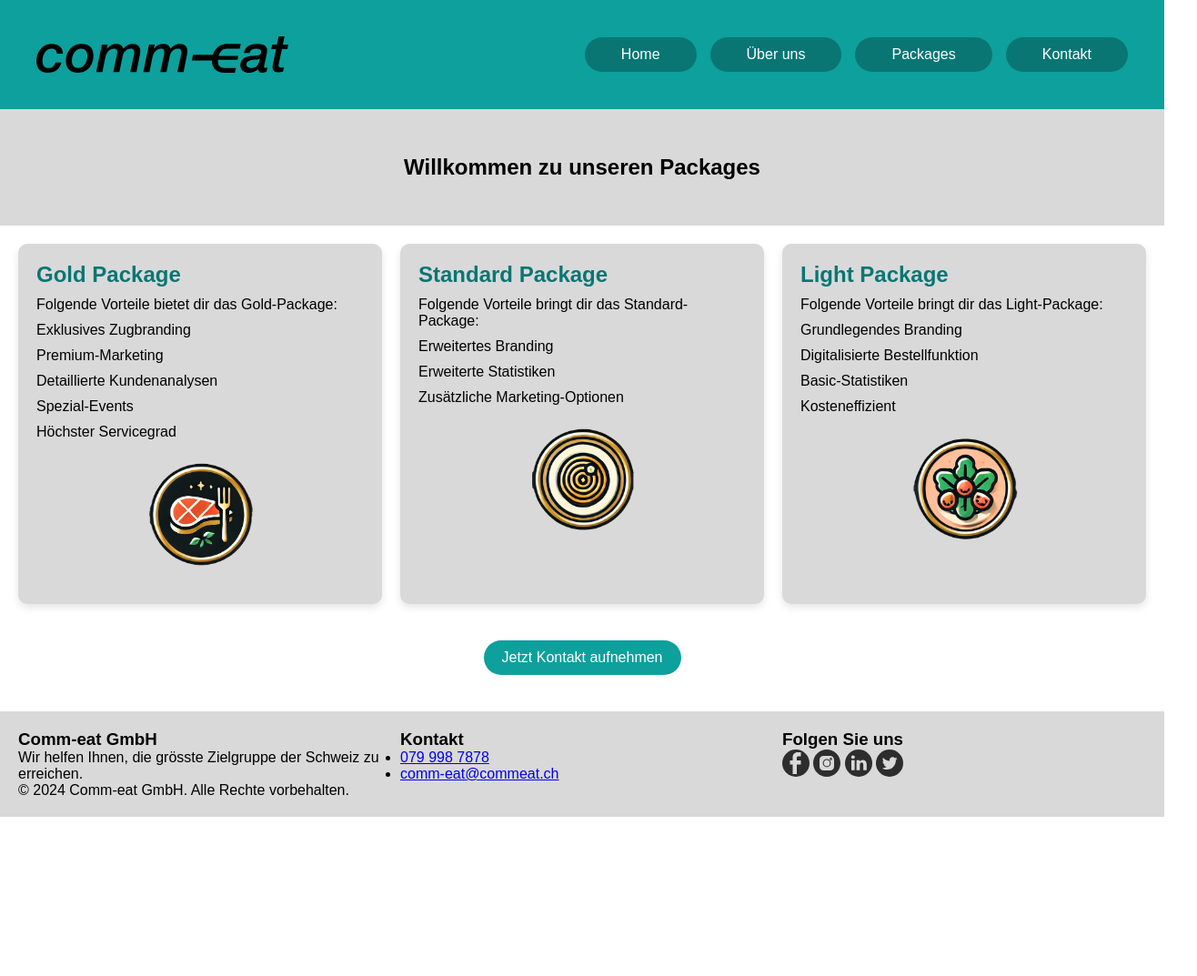
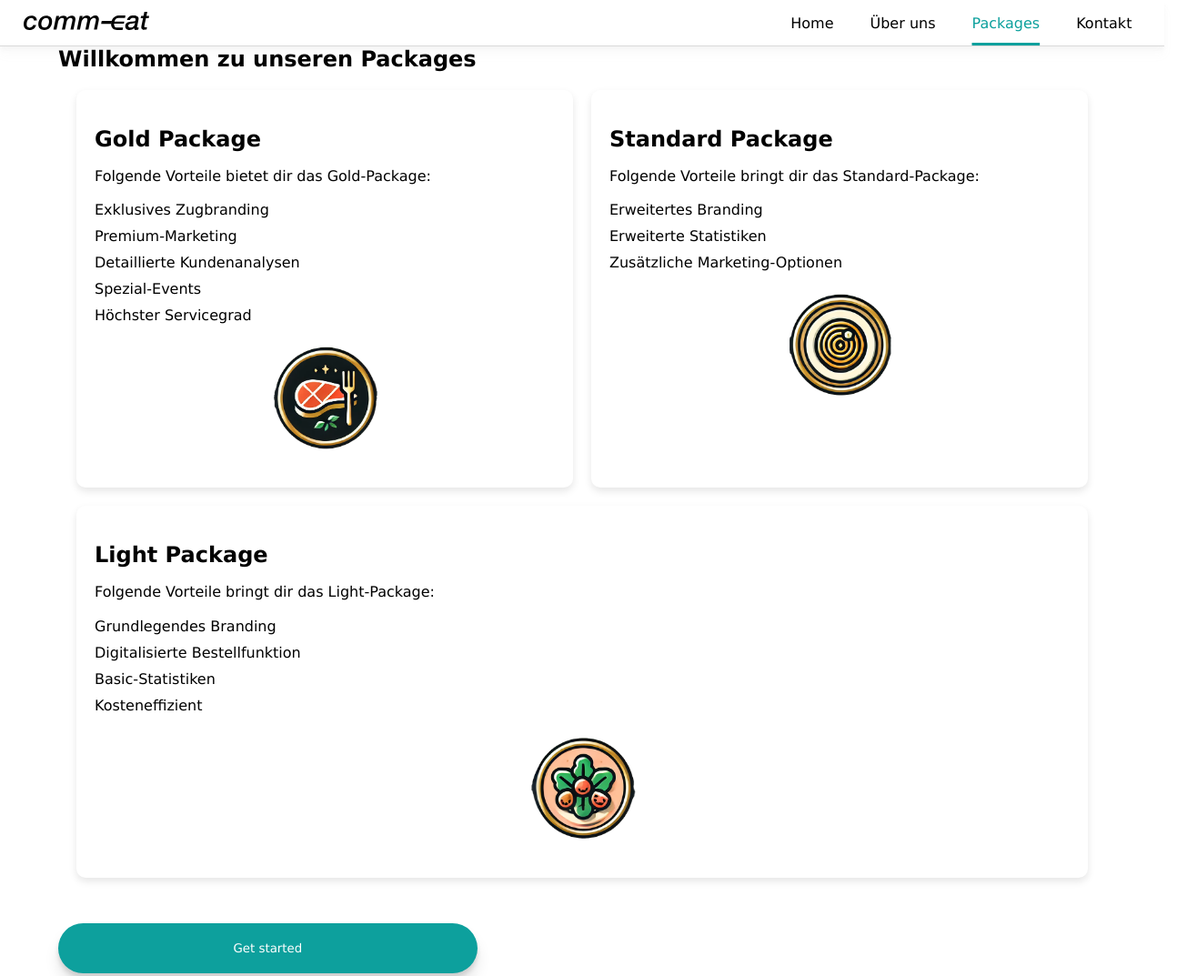
Before and after one commit to StellaBollinger/comm-eat-3, a plain HTML site: page pages/packages/packages.html in a window 1280 px wide. Shown: the top 1073 px of the page at 91% size, 1316 px wide, since content can reach past the window. Before the commit the page ends 898 px from the top, so only its background shows below. Drawn offline with Linux system fonts and the light colour scheme.

Commit message:
packeges

```diff
--- a/pages/packages/packages.css
+++ b/pages/packages/packages.css
@@ -1,511 +1,160 @@
-/*:root {
+:root {
+    /* Farben */
     --primary: #0DA09D;
-    --primary-hover: #097674;
-    --SBB-red: #eb0000;
-    --UI-light: #d9d9d9;
-    --UI-dark: #b9b9b9;
-    --primary-transparent: rgba(13, 160, 157, 0.8);
+    --primary_hover: #097674;
+    --SBB_red: #eb0000;
+    --SBB_red_hover: #b40000;
+    --UI: #d9d9d9;
+    --UI_dark: #b9b9b9;
+
+    --primary-alpha-20: rgba(13, 160, 157, .2);
 }
 
-* {
-    box-sizing: border-box;
-    font-family: Arial, Helvetica, sans-serif;
-    margin: 0;
+*{
+    font-family: 'Lucida Sans', 'Lucida Sans Regular', 'Lucida Grande', 'Lucida Sans Unicode', Geneva, Verdana, sans-serif;
+}
+
+h1{
+    margin: 0px;
+}
+
+h2{
+    font-weight: 800;
+    font-size: 1.5em;
+    text-align: left;
+    color:black;
+}
+
+h3{
+    font-weight: 800;
+    font-size: 1.3em;
+    text-align: left;
+    color:black;
+}
+
+h4{
+    text-align: left;
+    color: black;
+}
+
+p{
+    font-weight: 200;
+    font-size: 1em;
+    line-height: 1.4;
+    text-align: left;
+    color: black;
+}
+
+ul{
+    list-style: none;
     padding: 0;
+}
+
+
+a{
+    color: var(--primary);
+    text-decoration: none;
+}
+
+a:hover{
+    color: var(--primary_hover)
+}
+
+
+button{
+    width: 40%;
+    font-weight: 200;
+    border-radius: 40px;
+    border:0px;
+    padding:20px;
+    margin-top:30px;
+    background-color: var(--primary);
+    color: white;
+    box-shadow: 0 12px 16px 0 rgba(0,0,0,0.10),0 5px 5px 0 rgba(0, 0, 0, 0.11);
+    display: flex;
+    align-items: center;
+    justify-content: center;
+}
+
+button:hover {
+    background-color: var(--primary_hover);
+}
+
+main{
+    display: flex; /*Übergeordnetes Element*/
+    flex-direction: column;
+    justify-content: center; /*Untergeordnete Elemente (div und form) in Horinzontale Linie in der Mitte anorden*/
+    width: 90%;
+    align-self: center;
 }
 
 body {
     display: flex;
     flex-direction: column;
-    min-height: 100vh;
+    margin:0px;
+    padding: 0px;
 }
 
-header {
-    background-color: var(--primary);
-    color: white;
+/*Style Navigation Mobile*/
+nav{
     display: flex;
+    flex-direction: column;
+    align-items: center;
     justify-content: space-between;
-    align-items: center;
-    padding: 40px 40px;
-    position: sticky;
-    top: 0;
-    z-index: 1000;
-}
-
-header img {
-    height: 40px;
-    filter: invert(1);
+    height: 82px;
+    border-style: solid;
+    border-color: var(--UI);
+    border-width: 0px 0px 1px 0px;
+    box-shadow: 0 10px 10px 0 rgba(181, 181, 181, 0.038),0 4px 4px 0 rgba(189, 189, 189, 0.11);
 }
 
 nav ul {
     display: flex;
-    gap: 15px;
+    flex-direction: row;
+    justify-content: space-between;
     list-style: none;
+    padding: 0px;
+}
+
+.logo img{
+    height: 20px;
 }
 
 nav li {
-    padding: 10px 40px;
-    border-radius: 20px;
-    background-color: var(--primary-hover);
-    transition: all 0.2s ease;
+    padding: 10px 10px;
+    color: black;
+}
 
+nav .active li {
+    color: var(--primary);
+    text-decoration: underline;
+    text-decoration-color:var(--primary);
+    text-decoration-thickness: 3px;
+    text-underline-offset: 16px;
 }
 
 nav a {
     text-decoration: none;
-    color: white;
-    font-size: 16px;
+    font-size: 1em;
 }
 
-nav li:hover {
-    background-color: var(--SBB-red);
-}
+/*Style Navigation Desktop*/
+@media(min-width:768px){
 
-.hero {
-    text-align: center;
-    background-color: var(--UI-light);
-    padding: 50px;
-}
-
-.packages {
+    /*Navigation*/
+    nav{
     display: flex;
-    gap: 20px;
-    margin: 20px 40px;
-}
-
-.package {
-    flex: 1;
-    padding: 20px;
-    background-color: var(--UI-light);
-    border-radius: 10px;
-    box-shadow: 0 4px 8px rgba(0, 0, 0, 0.1);
-}
-
-.package h2 {
-    color: var(--primary-hover);
-    margin-bottom: 10px;
-}
-
-.package ul {
-    list-style: none;
-    padding: 0;
-    margin: 10px 0;
-    min-height: 120px;
-}
-
-.package ul li {
-    margin: 10px 0;
-    font-size: 16px;
-}
-
-.package img {
-    height: 200px;
-    width: auto;
-    border-radius: 5px;
-    margin-top: 5px;
-    align-self: center;
-
-}
-
-
-.cta {
-    text-align: center;
-    margin: 40px 0;
-}
-
-.cta .button {
-    display: inline-block;
-    text-decoration: none;
-    background-color: var(--primary);
-    color: white;
-    font-size: 20px;
-    padding: 10px 20px;
-    border-radius: 50px;
-    transition: transform 0.3s;
-}
-
-.cta .button:hover {
-    transform: scale(1.05);
-    background-color: var(--primary-hover);
-}
-
-footer {
-    background-color: var(--UI-light);
-    color: white;
-    padding: 40px 20px;
-    text-align: left;
-
-}
-
-.footer-content {
-    display: flex;
-    flex-wrap: wrap; Flexibles Layout für mobile Ansichten
+    flex-direction: row;
+    align-items: center;
     justify-content: space-between;
-    gap: 200px;
-    margin-bottom: 20px;
-    padding: 40px;
-}
-
-.footer-content div {
-    flex: 1; Gleiche Breite der Spalten
-    min-width: 200px;
-justify-content: left;
-}
-
-.footer-about h3,
-.footer-contact h3,
-.footer-social h3 {
-    font-size: 20px;
-    margin-bottom: 10px;
-
-}
-
-.footer-about p {
-    font-size: 16px;
-    line-height: 1.5;
-}
-
-.footer-contact ul {
-    list-style: none;
-    padding: 0;
-}
-
-.footer-contact li {
-    margin-bottom: 10px;
-    font-size: 16px;
-}
-
-.footer-contact a {
-    text-decoration: none;
-    color: white;
-    transition: color 0.3s ease;
-
-}
-
-.footer-contact a:hover {
-color: var(--SBB-red);
-}
-
-.footer-social .social-icons {
-    display: flex;
-    gap: 10px;
-
-}
-
-.footer-social img {
-    width: 30px;
-    height: 30px;
-}
-
-.footer-bottom {
-    border-top: 1px solid var(--UI-dark);
-    padding-top: 20px;
-    font-size: 14px;
-    color: var(--UI-dark);
-    text-align: center;
-} */
-
-
-/*
-:root {
-    --primary: #0DA09D;
-    --primary-hover: #097674;
-    --SBB-red: #eb0000;
-    --UI-light: #d9d9d9;
-    --UI-dark: #b9b9b9;
-}
-
-* {
-    box-sizing: border-box;
-    font-family: Arial, Helvetica, sans-serif;
-    margin: 0;
-    padding: 0;
-}
-
-body {
-    display: flex;
-    flex-direction: column;
-    min-height: 100vh;
-}
-
-header {
-    background-color: var(--primary);
-    color: white;
-    display: flex;
-    justify-content: space-between;
-    align-items: center;
-    padding: 40px;
-    position: sticky;
-    top: 0;
-    z-index: 1000;
-}
-
-header img {
-    height: 40px;
-}
-
-nav ul {
-    display: flex;
-    gap: 15px;
-    list-style: none;
-}
-
-nav li {
-    padding: 10px 40px;
-    border-radius: 20px;
-    background-color: var(--primary-hover);
-    transition: all 0.2s ease;
-}
-
-nav a {
-    text-decoration: none;
-    color: white;
-    font-size: 16px;
-}
-
-nav li:hover {
-    background-color: var(--SBB-red);
-}
-
-.hero {
-    text-align: center;
-    background-color: var(--UI-light);
-    padding: 50px;
-}
-
-.packages {
-    display: flex;
-    flex-wrap: wrap;
-    gap: 20px;
-    margin: 20px;
-}
-
-.package {
-    flex: 1 1 calc(33.33% - 20px);
-    padding: 20px;
-    background-color: var(--UI-light);
-    border-radius: 10px;
-    box-shadow: 0 4px 8px rgba(0, 0, 0, 0.1);
-}
-
-.package h2 {
-    color: var(--primary-hover);
-    margin-bottom: 10px;
-}
-
-.package ul {
-    list-style: none;
-    padding: 0;
-    margin: 10px 0;
-}
-
-.package ul li {
-    margin: 10px 0;
-}
-
-.package img {
-    height: 150px;
-    width: auto;
-    margin-top: 10px;
-}
-
-.cta {
-    text-align: center;
-    margin: 40px 0;
-}
-
-.cta .button {
-    display: inline-block;
-    text-decoration: none;
-    background-color: var(--primary);
-    color: white;
-    padding: 10px 20px;
-    border-radius: 50px;
-}
-
-footer {
-    background-color: var(--UI-light);
-    padding: 20px;
-}
-
-.footer-content {
-    display: flex;
-    flex-wrap: wrap;
-    gap: 20px;
-    justify-content: space-between;
-}
-
-.footer-content div {
-    flex: 1 1 200px;
-}
-
-.footer-social img {
-    width: 30px;
-    height: 30px;
-}
-
-
-@media (max-width: 1024px) {
-    .packages {
-        gap: 10px;
+    height: 50px;
+    padding: 0% 2% 0% 2%;
     }
 
-    .package {
-        flex: 1 1 calc(50% - 10px);
-    }
-
-    header {
-        flex-direction: column;
-        padding: 20px;
-    }
-
-    nav ul {
-        gap: 10px;
-    }
-
-    nav li {
-        padding: 5px 20px;
+    nav ul{
+        gap: 20px;
     }
 }
-
-
-@media (max-width: 768px) {
-    .packages {
-        flex-direction: column;
-        gap: 20px;
-    }
-
-    .package {
-        flex: 1 1 100%;
-    }
-
-    header {
-        flex-direction: column;
-        align-items: center;
-        padding: 10px;
-    }
-
-    nav ul {
-        flex-direction: column;
-        align-items: center;
-    }
-
-    nav li {
-        padding: 10px 20px;
-        width: 100%;
-        text-align: center;
-    }
-
-    .hero {
-        padding: 20px;
-    }
-
-    .cta .button {
-        padding: 10px;
-        font-size: 16px;
-    }
-}
-
-
-@media (max-width: 480px) {
-    .package img {
-        height: 100px;
-    }
-
-    .cta .button {
-        font-size: 14px;
-        padding: 8px 16px;
-    }
-
-    nav a {
-        font-size: 14px;
-    }
-}
-*/
-
-:root {
-    --primary: #0DA09D;
-    --primary-hover: #097674;
-    --SBB-red: #eb0000;
-    --UI-light: #d9d9d9;
-    --UI-dark: #b9b9b9;
-}
-
-* {
-    box-sizing: border-box;
-    font-family: Arial, Helvetica, sans-serif;
-    margin: 0;
-    padding: 0;
-}
-
-body {
-    display: flex;
-    flex-direction: column;
-    min-height: 100vh;
-}
-
-header {
-    background-color: var(--primary);
-    color: white;
-    display: flex;
-    justify-content: space-between;
-    align-items: center;
-    padding: 40px;
-    position: sticky;
-    top: 0;
-    z-index: 1000;
-}
-
-header img {
-    height: 40px;
-    transition: transform 0.3s ease;
-}
-
-header img:hover {
-    transform: scale(1.1);
-}
-
-nav ul {
-    display: flex;
-    gap: 15px;
-    list-style: none;
-}
-
-nav li {
-    padding: 10px 40px;
-    border-radius: 20px;
-    background-color: var(--primary-hover);
-    transition: all 0.3s ease;
-}
-
-nav a {
-    text-decoration: none;
-    color: white;
-    font-size: 16px;
-}
-
-nav li:hover {
-    background-color: var(--SBB-red);
-    transform: translateY(-3px);
-    box-shadow: 0 4px 8px rgba(0, 0, 0, 0.2);
-}
-
-.hero {
-    text-align: center;
-    background-color: var(--UI-light);
-    padding: 50px;
-    animation: fadeIn 1s ease-in-out;
-}
-
-@keyframes fadeIn {
-    from {
-        opacity: 0;
-    }
-    to {
-        opacity: 1;
-    }
-}
-
 .packages {
     display: flex;
     flex-wrap: wrap;
@@ -547,6 +196,11 @@ nav li:hover {
     margin: 10px 0;
 }
 
+.about{
+    align-self:center;
+    justify-content: center;
+}
+
 /* Zentriere Logos und gleiche Höhe */
 .package_image {
     display: flex;
@@ -566,56 +220,69 @@ nav li:hover {
     transform: rotate(5deg);
 }
 
-.cta {
-    text-align: center;
-    margin: 40px 0;
-}
 
-.cta .button {
-    display: inline-block;
-    text-decoration: none;
-    background-color: var(--primary);
-    color: white;
-    padding: 10px 20px;
-    border-radius: 50px;
-    transition: background-color 0.3s, transform 0.3s;
-}
-
-.cta .button:hover {
-    background-color: var(--primary-hover);
-    transform: translateY(-5px);
-    box-shadow: 0 4px 8px rgba(0, 0, 0, 0.2);
-}
-
+/*Footer Mobile*/
 footer {
-    background-color: var(--UI-light);
-    padding: 20px;
+    display: flex;            /*Übergeordnetes Element*/
+    flex-direction: column;
+    justify-content: center; /*Untergeordnete Elemente (div und form) in Horinzontale Linie in der Mitte anorden*/
+    width: 100%;
+    margin-top: 5%;
+    padding-bottom: 1%;
+    border-style: solid;
+    border-color: var(--UI);
+    border-width: 1px 0px 0px 0px;
 }
 
 .footer-content {
     display: flex;
-    flex-wrap: wrap;
-    gap: 20px;
+    flex-direction: column;
     justify-content: space-between;
+    padding: 5% 2% 0% 2%;
 }
 
-.footer-content div {
-    flex: 1 1 200px;
+.footerspalte {
+    width: 100%;
 }
 
-/* Gleiche Größe für alle Social-Media-Icons */
-.footer-social img {
-    width: 30px;
-    height: 30px;
-    transition: transform 0.3s ease, filter 0.3s ease;
+.footerspalte h3{
+    display: none;
 }
 
-.footer-social img:hover {
-    transform: scale(1.1);
-    filter: brightness(1.2);
+.footerspalte img {
+    height: 20px;
 }
 
-/* Media Queries für verschiedene Bildschirmgrößen */
+.footerspalte .social-icons {
+    display: flex;
+    gap: 10px;
+    padding: 2% 0%;
+}
+
+.footer-bottom {
+    padding: 0% 0% 0% 2%;
+}
+
+/*Footer Desktop*/
+@media(min-width:1080px){
+    .footer-content{
+        flex-direction: row;
+        padding: 2% 2% 0% 2%;
+    }
+
+    .footerspalte{
+       width: 20%;
+    }
+
+    .footerspalte h3{
+        display: block;
+    }
+
+    .footer-bottom {
+        padding: 0% 0% 0% 2%;
+        height: 50px;
+    }
+}
 
 /* Tablet: Bildschirmbreiten zwischen 768px und 1024px */
 @media (max-width: 1080px) {
@@ -673,8 +340,4 @@ footer {
         padding: 20px;
     }
 
-    .cta .button {
-        padding: 10px;
-        font-size: 16px;
-    }
 }
--- a/pages/packages/packages.html
+++ b/pages/packages/packages.html
@@ -12,14 +12,17 @@
 
 <body>
     <header>
-        <img src="../../assets/logo.svg" alt="comm-eat Logo">
         <nav>
-            <ul>
-                <li><a href="../../index.html">Home</a></li>
-                <li><a href="../../pages/about/about.html">Über uns</a></li>
-                <li><a href="../../pages/packages/packages.html" class="active">Packages</a></li>
-                <li><a href="../../pages/contact/contact.html">Kontakt</a></li>
-            </ul>
+            <div class="logo">
+             <img src="/assets/logo.svg">
+            </div>
+
+             <ul>
+                 <a href="/index.html"><li>Home</li></a>
+                 <a href="/pages/about/about.html"><li>Über uns</li></a>
+                 <a href="#"class="active"><li>Packages</li></a>
+                 <a href="/pages/contact/contact.html" ><li>Kontakt</li></a>
+             </ul>
         </nav>
     </header>
 
@@ -72,38 +75,46 @@
             </div>
         </section>
 
-        <section class="cta">
-            <a href="../../pages/contact/contact.html" class="button">Jetzt Kontakt aufnehmen</a>
+        <section class="contact">
+            <a href="/pages/contact/contact.html">
+                <button type="button">Get started</button>
+                </a>
         </section>
+
     </main>
 
     <footer>
         <div class="footer-content">
-            <div class="footer-about">
-                <h3>Comm-eat GmbH</h3>
+            <div class="footerspalte">
+                <img src="/assets/logo.svg">
                 <p>Wir helfen Ihnen, die grösste Zielgruppe der Schweiz zu erreichen.</p>
             </div>
-            <div class="footer-contact">
+
+            <div class="footerspalte">
                 <h3>Kontakt</h3>
+                <p>Holzikofenweg 8<br>3001 Bern</p>
                 <ul>
-                    <li><a href="tel:0799987878">079 998 7878</a></li>
+                    <li><a href="tel:0799987878">079 998 78 78</a></li>
                     <li><a href="mailto:comm-eat@commeat.ch">comm-eat@commeat.ch</a></li>
                 </ul>
             </div>
-            <div class="footer-social">
+
+            <div class="footerspalte">
                 <h3>Folgen Sie uns</h3>
                 <div class="social-icons">
-                    <a href="#"><img src="../../assets/socialmedia/Facebook.svg" alt="Facebook"></a>
-                    <a href="#"><img src="../../assets/socialmedia/Instagram.svg" alt="Instagram"></a>
-                    <a href="#"><img src="../../assets/socialmedia/Linkedin.svg" alt="LinkedIn"></a>
-                    <a href="#"><img src="../../assets/socialmedia/Twitter.svg" alt="Twitter"></a>
+                    <a href="#"><img src="assets/socialmedia/Facebook.svg" alt="Facebook"></a>
+                    <a href="#"><img src="assets/socialmedia/Instagram.svg" alt="Instagram"></a>
+                    <a href="#"><img src="assets/socialmedia/Linkedin.svg" alt="LinkedIn"></a>
+                    <a href="#"><img src="assets/socialmedia/Twitter.svg" alt="Twitter"></a>
                 </div>
             </div>
+
         </div>
         <div class="footer-bottom">
-            <p>&copy; 2024 Comm-eat GmbH. Alle Rechte vorbehalten.</p>
+            <p>&copy 2024 Comm-eat GmbH. Alle Rechte vorbehalten.</p>
         </div>
     </footer>
+
 </body>
 
 </html>
```
